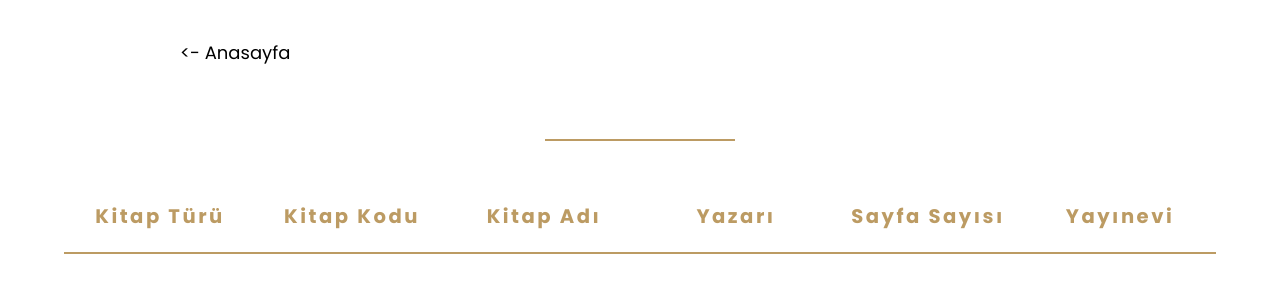
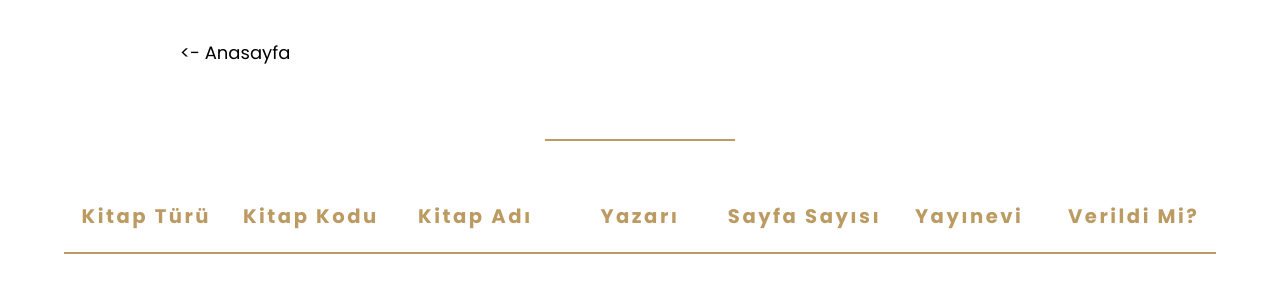
Before and after one commit to mehmetefeozcan/macka-library-app-desktop, a Flask app: page /books in a window 1280 px wide. Shown: the top 300 px of the page. Run offline with Flask 3, Linux system fonts and the light colour scheme; some libraries are stand-ins or nearby versions.

Commit message:
Added query given to books page

```diff
--- a/templates/books.html
+++ b/templates/books.html
@@ -186,6 +186,18 @@
             <hr style="color: #bc9b63; border: solid 1px" />
           </div>
         </article>
+
+        <article style="width: 100%">
+          <div>
+            <h4
+              style="color: #bc9b63"
+              class="font-weight-bold positive-ls-3 mb-3"
+            >
+              Verildi Mi?
+            </h4>
+            <hr style="color: #bc9b63; border: solid 1px" />
+          </div>
+        </article>
       </div>
 
       <!-- books -->
@@ -237,6 +249,12 @@
             <h4 style="word-break: break-all">{{book.publisher}}</h4>
           </div>
         </article>
+
+        <article style="width: 60%; margin-right: 20px">
+          <div>
+            <h4 style="word-break: break-all">{{book.isGiven}}</h4>
+          </div>
+        </article>
       </div>
       {% endfor %}
     </main>
```
